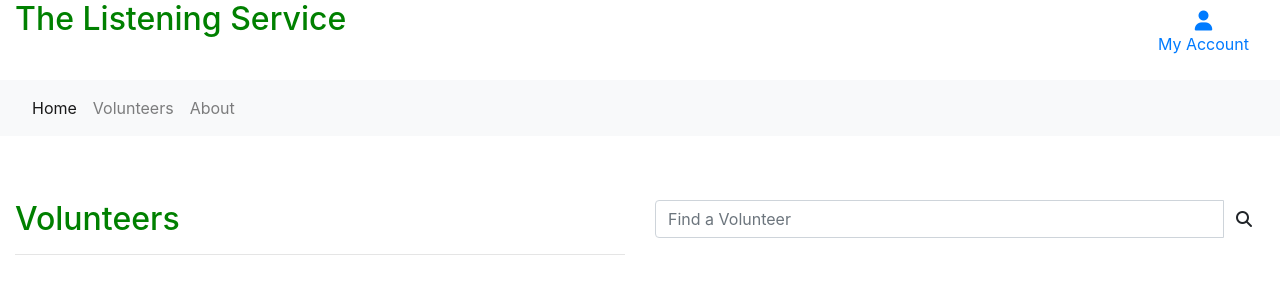
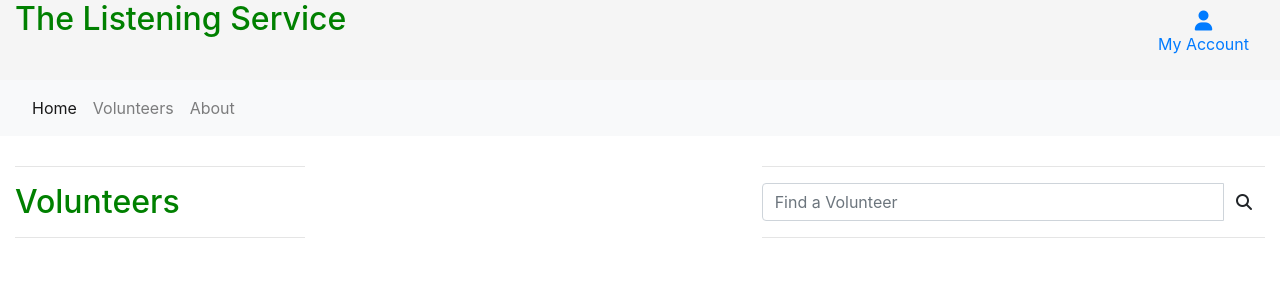
Before and after one commit to llewelyn-williams/the-listening-service, a Django app: page /volunteers/ in a window 1280 px wide. Shown: the top 300 px of the page. Run offline with Django 3.2, Linux system fonts and the light colour scheme; data that the repository does not hold is empty; some libraries are stand-ins or nearby versions.

Commit message:
fix: Adjust stylings for headers across site

```diff
--- a/static/css/base.css
+++ b/static/css/base.css
@@ -10,6 +10,9 @@ h1, h2{
     color: green;
 }
 
+header {
+    background-color: whitesmoke;
+}
 
 /* -------------------------------- Toasts */
 .message-container {
@@ -110,6 +113,6 @@ h1, h2{
 /* Add space push content down clearing the header */
 @media (min-width: 992px) {
     .header-container {
-        padding-top: 200px;
+        padding-top: 150px;
     }
 }
--- a/volunteers/templates/volunteers/volunteers.html
+++ b/volunteers/templates/volunteers/volunteers.html
@@ -13,12 +13,16 @@
 <div class="container-fluid">
 
     <div class="row">
-        <div class="col">
+        <div class="col-md-3">
+            <hr>
             <h2>Volunteers</h2>
             <hr>
         </div>
 
-        <div class="col">
+        <div class="col-md-5 col-lg-4"></div>
+
+        <div class="col-md-4 col-lg-5">
+            <hr class="d-none d-md-block">
             <form method="GET" action="{% url 'volunteers' %}">
                 <div class="input-group">
                     <input class="form-control" type="text" name="q" placeholder="Find a Volunteer">
@@ -31,6 +35,7 @@
                     </div>
                 </div>
             </form>
+            <hr>
         </div>
 
     </div>
```
